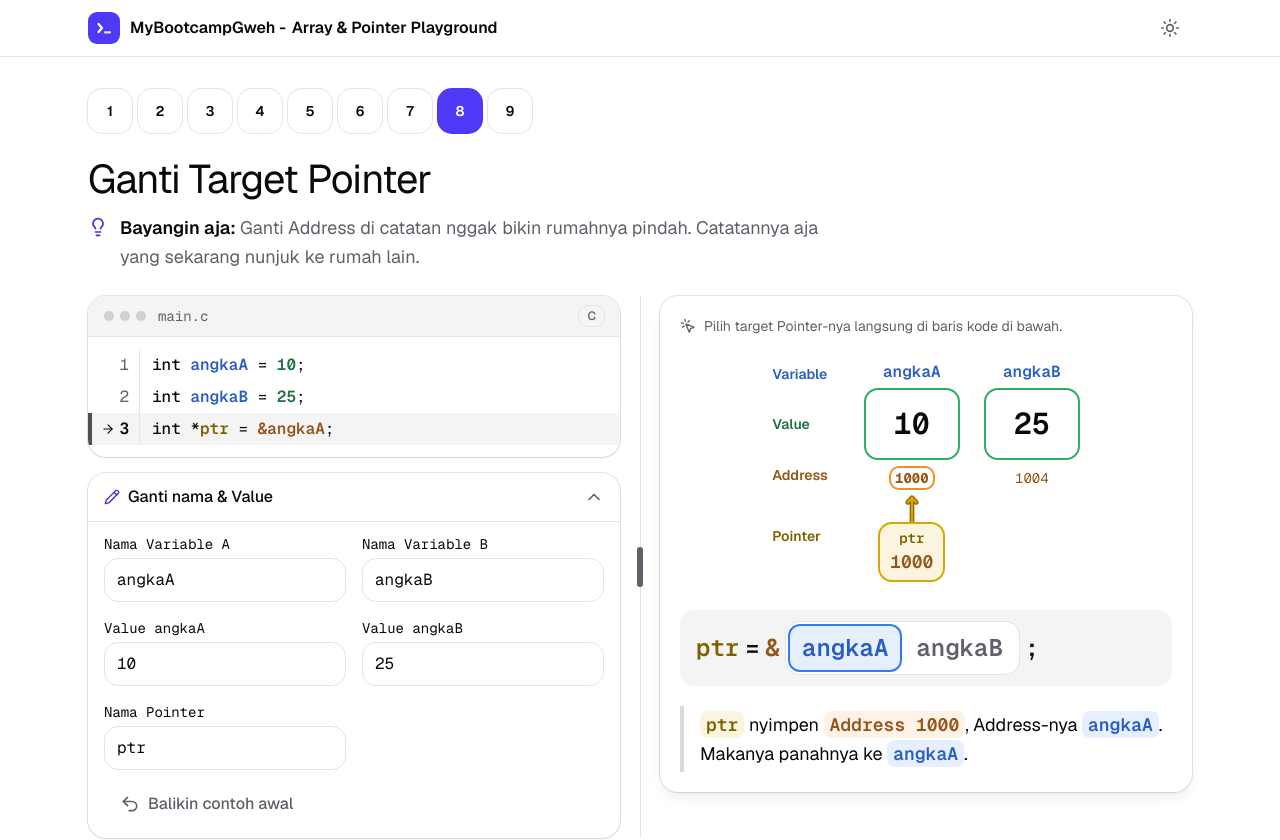
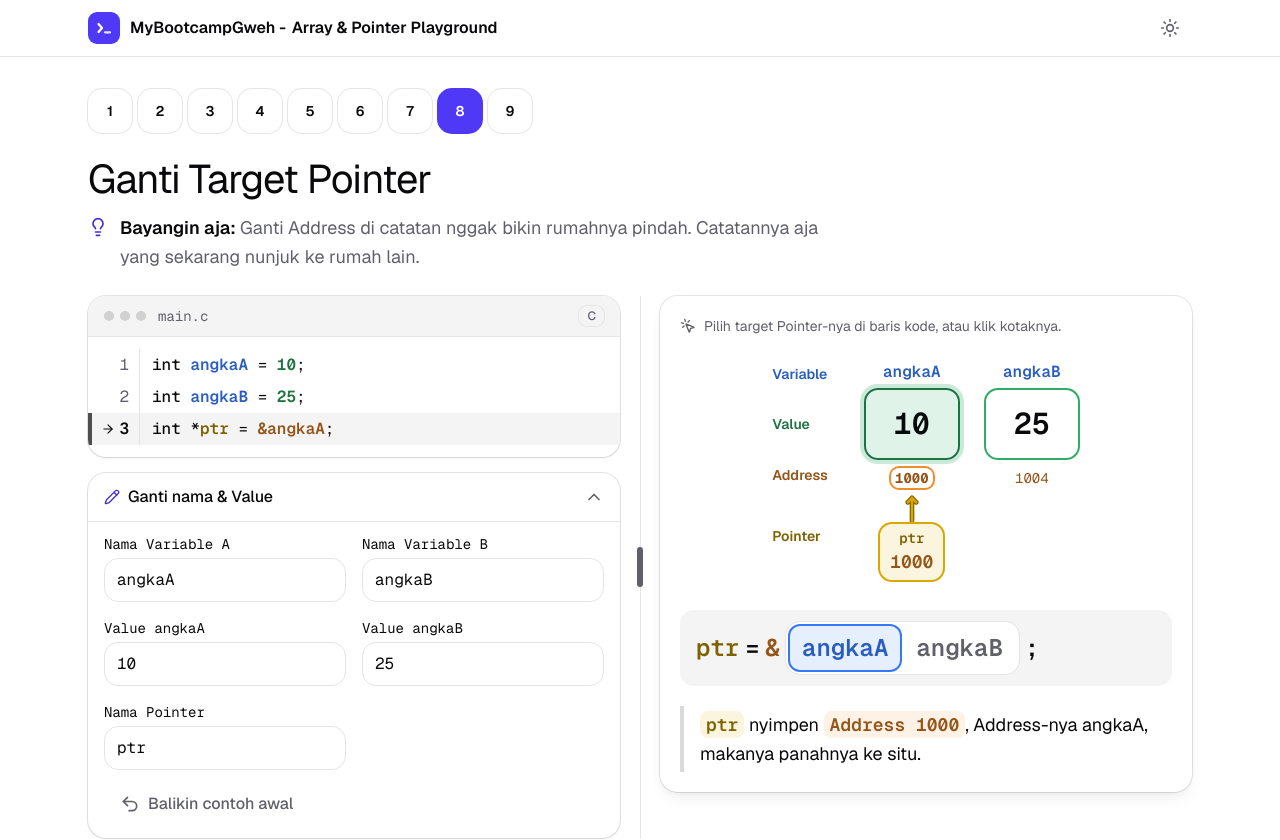
Before and after one commit to MyBootcampGweh/array-and-pointer-playground, a Next.js app: page /modul/8 in a window 1280 px wide. Shown: the top 840 px of the page. Built offline with nearby package versions, Linux system fonts and the light colour scheme.

Commit message:
feat(modul-8): point at a variable by clicking its box

```diff
--- a/src/app/modul/8/pointer-target-demo.tsx
+++ b/src/app/modul/8/pointer-target-demo.tsx
@@ -95,7 +95,7 @@ export function PointerTargetDemo() {
           </div>
         </DataEditor>
       }
-      hint="Pilih target Pointer-nya langsung di baris kode di bawah."
+      hint="Pilih target Pointer-nya di baris kode, atau klik kotaknya."
       visual={
         <>
           <VariableDiagram
@@ -103,8 +103,10 @@ export function PointerTargetDemo() {
               name: names[key],
               value: values[key],
               address: ADDRESSES[key],
+              isActive: key === target,
               isAddressActive: key === target,
             }))}
+            onSelect={(position) => setTarget(TARGETS[position] ?? target)}
             marks={[
               {
                 kind: "pointer",
@@ -147,9 +149,7 @@ export function PointerTargetDemo() {
             <>
               <RoleChip role="pointer">{pointer}</RoleChip> nyimpen{" "}
               <RoleChip role="address">Address {ADDRESSES.a}</RoleChip>,
-              Address-nya <RoleChip role="variable">{names.a}</RoleChip>.
-              Makanya panahnya ke <RoleChip role="variable">{names.a}</RoleChip>
-              .
+              Address-nya {names.a}, makanya panahnya ke situ.
             </>
           ) : (
             <>
@@ -158,10 +158,8 @@ export function PointerTargetDemo() {
               </code>{" "}
               (tanpa *) cuma ganti isi{" "}
               <RoleChip role="pointer">{pointer}</RoleChip> jadi{" "}
-              <RoleChip role="address">{ADDRESSES.b}</RoleChip>. Panahnya
-              pindah, tapi Value <RoleChip role="variable">{names.a}</RoleChip>{" "}
-              tetep {values.a} dan{" "}
-              <RoleChip role="variable">{names.b}</RoleChip> tetep {values.b}.
+              <RoleChip role="address">{ADDRESSES.b}</RoleChip>; Value {names.a}{" "}
+              tetep {values.a} dan {names.b} tetep {values.b}.
             </>
           )}
         </Narration>
```
